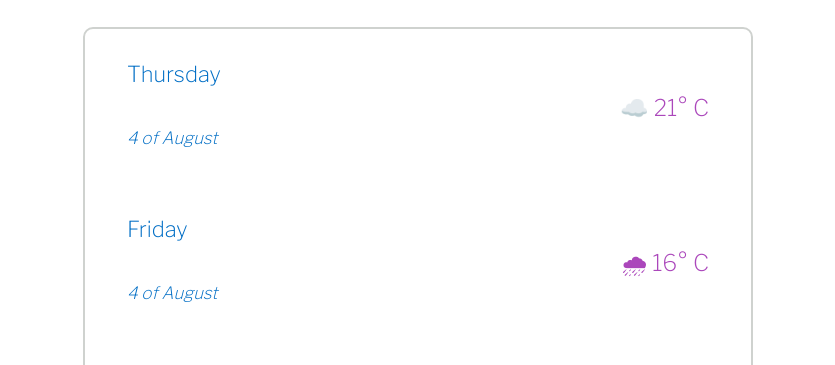
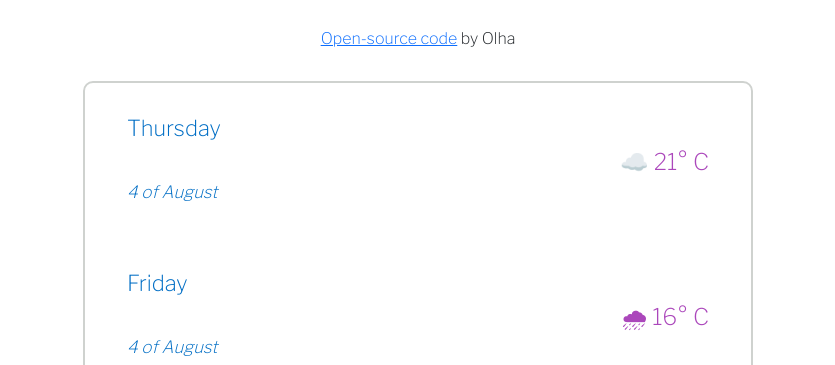
Before and after one commit to OlhaShe/empty-folder, a plain HTML site: page index.html in a window 1280 px wide. Shown: the part 365-730 px from the top of the page, without its empty margins (222-1057 px from the left). Drawn offline with nearby package versions, Linux system fonts and the light colour scheme.

Commit message:
open-code-by

```diff
--- a/index.html
+++ b/index.html
@@ -42,7 +42,6 @@
               </span>
 
           </span>
-
           </div>
         </div>
         <div class=row row-cols-5>
@@ -50,6 +49,9 @@
             <span class="col-today-date" id="date">3rd of August</span>
 
         </div>
+      </div>
+      <div class="open-code-by">
+        <a href="https://github.com/OlhaShe/empty-folder"> Open-source code</a> by Olha
       </div>
       <div class="week-wheather">
         <div class="container text-center">
--- a/src/style.css
+++ b/src/style.css
@@ -14,6 +14,11 @@ form {
 
 body {
   font-family: "Libre Franklin", sans-serif;
+}
+
+.open-code-by {
+  display: block;
+  text-align: center;
 }
 .search-field {
   width: 55%;
```
